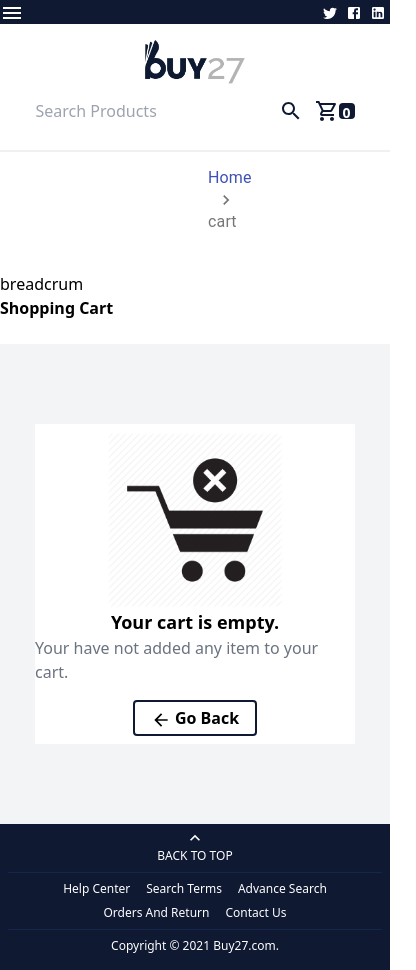
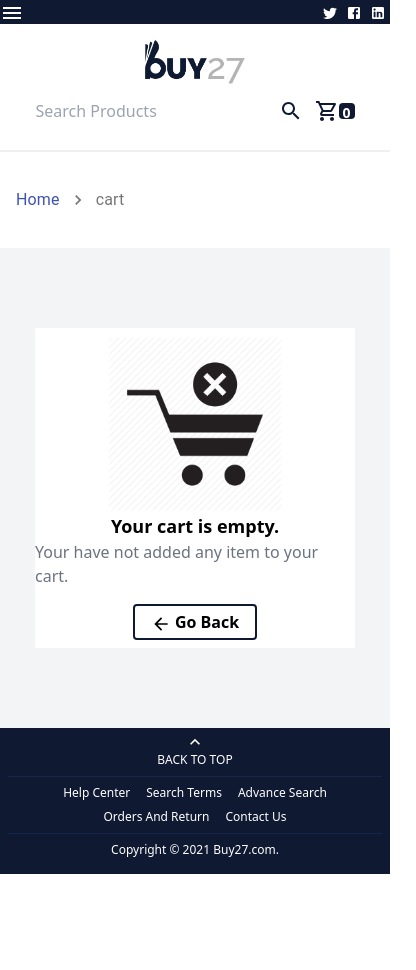
Before and after one commit to Logic-dev406/Buy27-API, a React (Create React App) app in the folder client/: page /cart in a window 390 px wide. Shown: the whole page, 416 px wide, since content can reach past the window. After the commit the page ends 874 px from the top, so only its background shows below. Built offline with nearby package versions, Linux system fonts and the light colour scheme.

Commit message:
update the product details

```diff
--- a/client/src/components/Breadcrumbs.js
+++ b/client/src/components/Breadcrumbs.js
@@ -20,7 +20,7 @@ const Breadcrumbs = (props) => {
             ) : (
                 <MUIBreadcrumbs
                     separator={<NavigateNextIcon fontSize="small" />}
-                    className="flex flex-col justify-center items-start px-52 h-24"
+                    className="flex  items-center items-start px-4 md:px-52 h-24"
                 >
                     {pathnames.length > 0 ? (
                         <Link onClick={() => history.push('/')}>Home</Link>
@@ -32,7 +32,6 @@ const Breadcrumbs = (props) => {
                             .slice(0, index + 1)
                             .join('/')}`;
                         const isLast = index === pathnames.length - 1;
-                        console.log(pathname);
                         return isLast ? (
                             <Typography key={name}>{name}</Typography>
                         ) : (
--- a/client/src/sections/Cart/DesktopCart.js
+++ b/client/src/sections/Cart/DesktopCart.js
@@ -14,10 +14,6 @@ export const DesktopCart = ({
     return (
         <div>
             <div className="flex flex-col bg-gray-100 w-full">
-                {/* <div className="flex flex-col justify-center h-24 w-full bg-white px-52">
-                    <h1>breadcrum</h1>
-                    <h1 className="text-4xl font-bold"> Shopping Cart</h1>
-                </div> */}
                 {cartItems.length === 0 ? (
                     <div className="flex flex-col items-center">
                         <div className="flex flex-col w-96 h-96 bg-white my-40 items-center justify-center">
@@ -70,10 +66,16 @@ export const DesktopCart = ({
                             <div className="h-96 w-96 bg-white ">
                                 <div className="flex justify-between px-3 my-2 font-bold">
                                     <h1>Order Surmmary: </h1>
-                                    <h1>
-                                        {getCartCount()}
-                                        {getCartCount() > 1 ? 'Items' : 'Item'}
-                                    </h1>
+                                    <div className="flex items-center ">
+                                        <h1 className="mr-1">
+                                            {getCartCount()}
+                                        </h1>
+                                        <h1>
+                                            {getCartCount() > 1
+                                                ? 'Items'
+                                                : 'Item'}
+                                        </h1>
+                                    </div>
                                 </div>
                                 <div className="border-b border-gray-200"></div>
                                 <div className="flex justify-between px-3 my-2 text-sm">
--- a/client/src/sections/Cart/MobileCart.js
+++ b/client/src/sections/Cart/MobileCart.js
@@ -14,12 +14,6 @@ export const MobileCart = ({
     return (
         <div>
             <div className="flex flex-col bg-gray-100 w-full">
-                <div className="flex flex-col justify-center h-24 w-full bg-white px-0 md:px-52">
-                    <h1>breadcrum</h1>
-                    <h1 className="text-normal md:text-4xl font-semibold md:font-bold">
-                        Shopping Cart
-                    </h1>
-                </div>
                 {cartItems.length === 0 ? (
                     <div className="flex flex-col items-center">
                         <div className="flex flex-col w-80 md:w-96 h-80 md:h-96 bg-white my-20 items-center justify-center">
```
